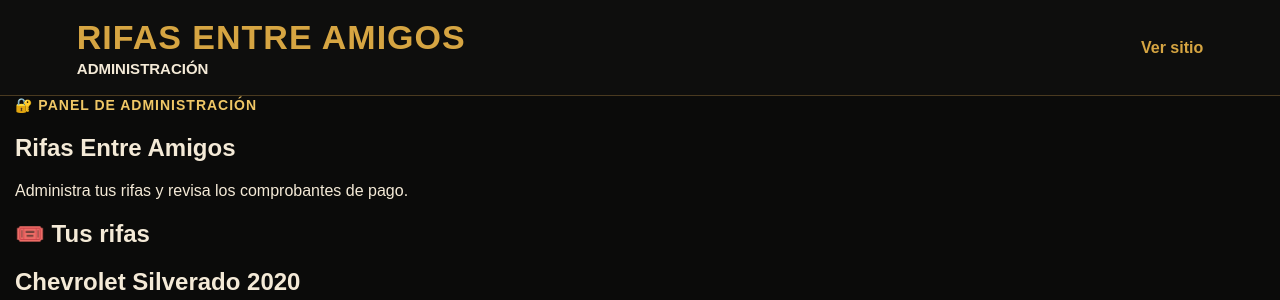
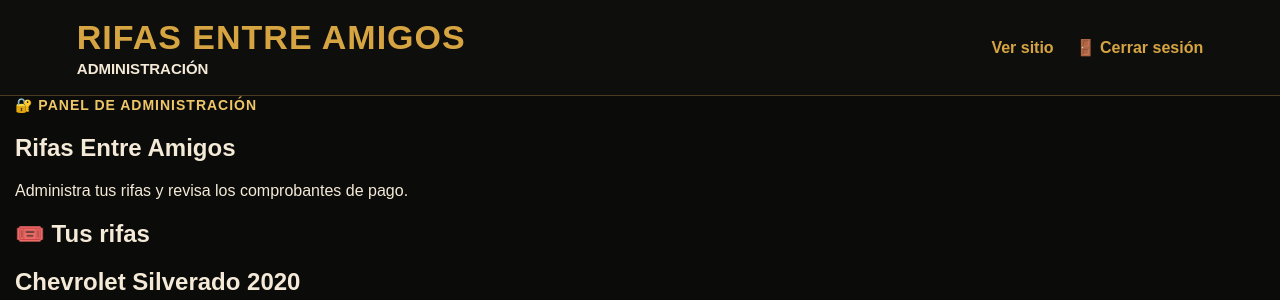
Before and after one commit to Admin1pablo/rifas-entre-amigos-, a Flask app: page /admin in a window 1280 px wide. Shown: the top 300 px of the page. Run offline with Flask 3, Linux system fonts and the light colour scheme; the visitor is signed in with stand-in values (Sample User, id 1); data comes from the database, SQL or seed files in the repository.

Commit message:
Update admin.html

```diff
--- a/templates/admin.html
+++ b/templates/admin.html
@@ -25,8 +25,12 @@
     </div>
 
     <nav class="navigation">
-        <a href="/">Ver sitio</a>
-    </nav>
+    <a href="/">Ver sitio</a>
+
+    <a href="/admin/logout">
+        🚪 Cerrar sesión
+    </a>
+</nav>
 
 </header>
 
```
